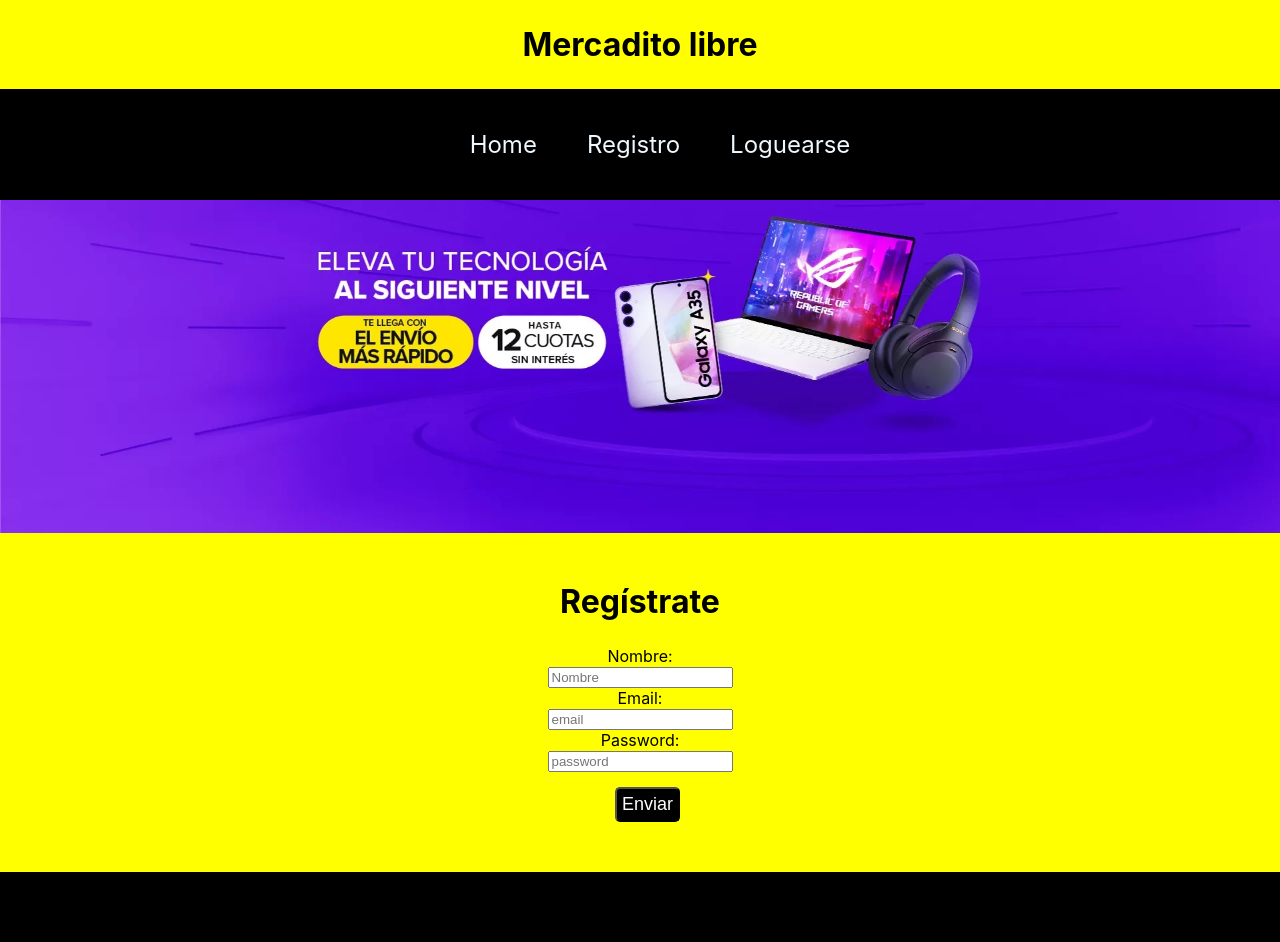
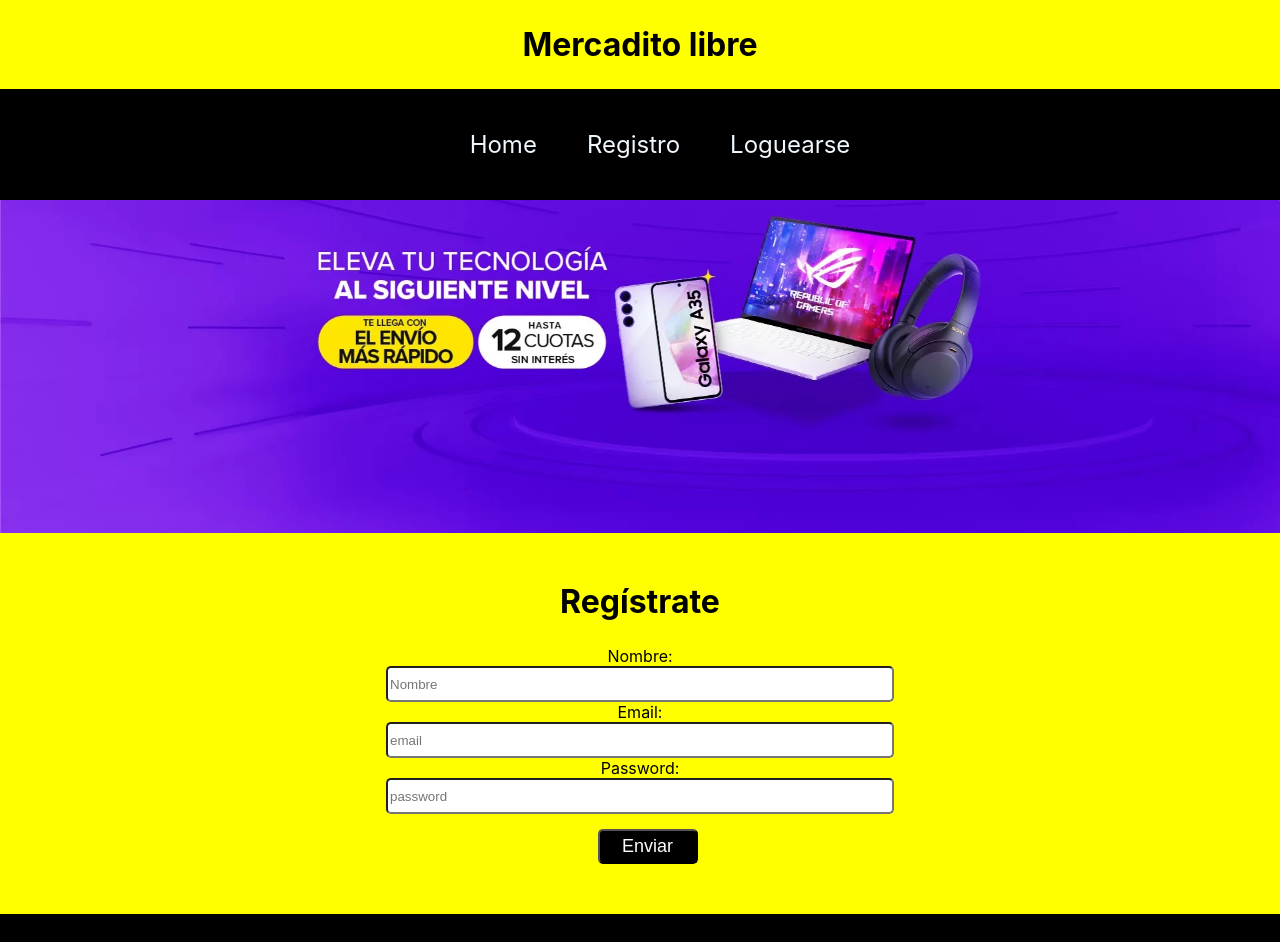
Before and after one commit to MarceloVilchs/mercaDito, a React (Create React App) app: page /Registro in a window 1280 px wide. Shown: the top 942 px of the page. Built offline with nearby package versions, Linux system fonts and the light colour scheme.

Commit message:
se agrega buscador

```diff
--- a/src/App.css
+++ b/src/App.css
@@ -109,7 +109,17 @@ nav ul{
     border-radius: 5px;
     background-color: black;
     color: white;
+    border-radius: 5px;
 
+}
+
+button{
+  display: inline;
+  width: 100px;
+  height: 35px;
+  margin-top: 15px;
+  background-color: black;
+  color: white;
 }
 
 #botonComprar:hover{
@@ -117,6 +127,7 @@ nav ul{
   background-color: aliceblue;
   color: black;
   font-weight: bold;
+  border-radius: 5px;
 }
 
 #foto {
@@ -126,6 +137,14 @@ nav ul{
 }
 
 .foco{
- margin: -5px;
  background-color: yellow;
+ width: 100%; /* Establece el ancho al 100% */
+  height: auto;
 }
+
+input{
+  width: 500px;
+  height: 30px;
+  border-radius: 5px;
+
+}
--- a/src/componentes/Productos.jsx
+++ b/src/componentes/Productos.jsx
@@ -1,16 +1,18 @@
 import React, { useState, useEffect } from "react";
 import { getAllProductos } from "../servicios/ProductosServicio";
 import Producto from "./Producto";
+
 
 function Productos() {
 
     const [loading, setLoading] = useState(true);
     const [productos, setProductos] = useState();
+    const [buscar, setBuscar] = useState("iPhone")
 
     useEffect(() => {
         const request = async () => {
             try {
-                const response = await getAllProductos();
+                const response = await getAllProductos(buscar);
 
                 console.log("Desde Productos:", response.results);
 
@@ -22,9 +24,14 @@ function Productos() {
         };
 
         request();
-    }, []);
+    }, [buscar]);
 
+    const handleChange = (event) => {
 
+        const value = event.target.value;
+        console.log(value);
+        setBuscar(value);
+    }
 
     if (loading) {
         return (
@@ -33,12 +40,22 @@ function Productos() {
     } else {
         return (
             <>
-                {productos.slice(0, 20).map((producto) =>
+                <div id="buscador">
+                    <input type="text"
+                        name="buscar"
+                        value={buscar}
+                        onChange={handleChange}
+                        placeholder="buscar"
+                    /> <br />
+
+                    <hr /></div>
+
+                {productos.slice(0, 19).map((producto) =>
                     <Producto
-                    id={producto.id}
-                    imagen={producto.thumbnail}
-                    nombre={producto.title}
-                    precio={producto.price}
+                        id={producto.id}
+                        imagen={producto.thumbnail}
+                        nombre={producto.title}
+                        precio={producto.price}
                     />
                 )}
                 <br />
--- a/src/servicios/ProductosServicio.jsx
+++ b/src/servicios/ProductosServicio.jsx
@@ -1,10 +1,7 @@
-import React from "react";
 
-export function getAllProductos(){
+export function getAllProductos(buscar){
 
-    let id= "MLA1051";
-
-    return fetch(`https://api.mercadolibre.com/sites/MLA/search?category=${id}`).then(res=>res.json());
+    return fetch(`https://api.mercadolibre.com/sites/MLA/search?q=${buscar}`).then(res=>res.json());
 }
 
 export default getAllProductos;
```
